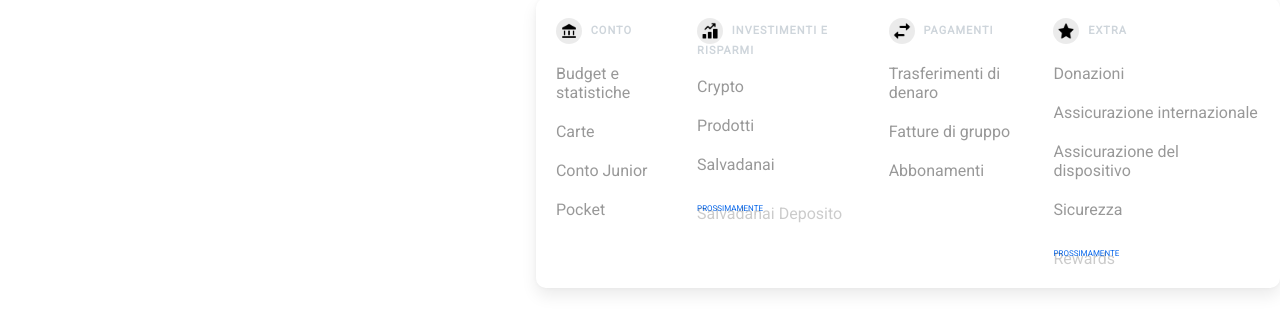
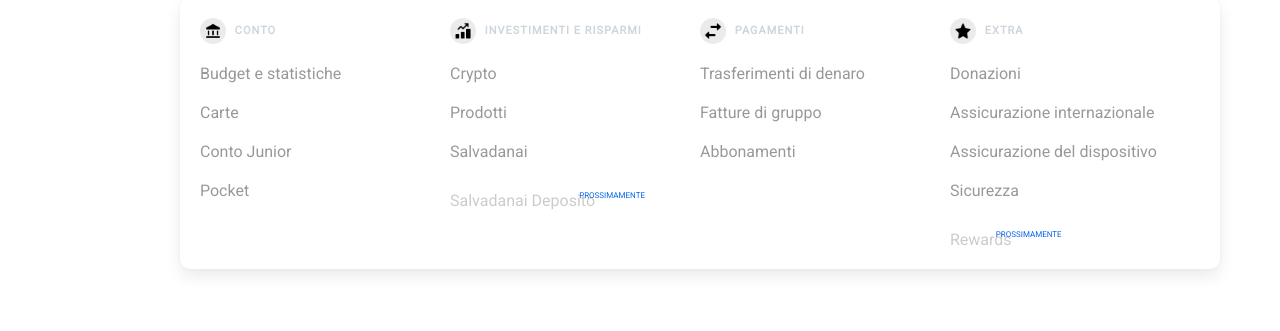
Before and after one commit to salvatore-napoli/js-html-css-revolut, a plain HTML site: page index.html in a window 1280 px wide. Both pictures are taken after a click on the item "Funzionalità". Shown: the part 75-406 px from the top of the page. Drawn offline with nearby package versions, Linux system fonts and the light colour scheme.

Commit message:
Sistemazioni dropdown

```diff
--- a/css/style.css
+++ b/css/style.css
@@ -32,7 +32,6 @@ a {
 
 .special-opaque {
   opacity: .2;
-  position: relative;
 }
 
 .text-bold {
@@ -41,6 +40,10 @@ a {
 
 .text-uppercase {
   text-transform: uppercase;
+}
+
+.pad-rig-50 {
+  padding-right: 50px;
 }
 
 .pad-rig-35 {
@@ -53,12 +56,15 @@ a {
 
 .special-li {
   padding-top: 10px;
+  display: inline-block;
+  position: relative;
 }
 
 .coming-soon {
   color: rgb(6, 102, 235);
   font-size: 8px;
   position: absolute;
+  right: -50px;
 }
 /* end COMMON AND UTILITY CLASSES*/
 
@@ -102,9 +108,6 @@ nav .logo {
   background-color: rgba(25, 28, 31, 0.8);
 }
 
-.has-dropdown {
-}
-
 .dropdown-menu {
   position: absolute;
   transform: translate(0, 14px);
@@ -113,6 +116,14 @@ nav .logo {
   0px 8px 16px 0px rgba(0, 0, 0, 0.08);
   padding: 20px;
   display: none;
+}
+
+.has-dropdown:first-child .dropdown-menu {
+  right: 60px;
+}
+
+.has-dropdown:first-child .dropdown-menu ul {
+  width: 250px;
 }
 
 .active {
--- a/index.html
+++ b/index.html
@@ -24,7 +24,7 @@
         <li class="has-dropdown pad-rig-35">
           <a href="#">Funzionalità</a>
           <div class="dropdown-menu flex">
-            <ul class="no-bullet-list">
+            <ul class="no-bullet-list pad-rig-50">
               <li class="dropdown-title text-bold text-uppercase pad-bot-20">
                 <div class="dropdown-title-img">
                   <img src="img/bank.png" alt="banca" />
@@ -37,7 +37,7 @@
               <li class="opaque"><a href="#">Pocket</a></li>
             </ul>
 
-            <ul class="no-bullet-list">
+            <ul class="no-bullet-list pad-rig-50">
               <li class="dropdown-title text-bold text-uppercase pad-bot-20">
                 <div class="dropdown-title-img">
                   <img src="img/invest.png" alt="investimenti" />
@@ -53,7 +53,7 @@
               </li>
             </ul>
 
-            <ul class="no-bullet-list">
+            <ul class="no-bullet-list pad-rig-50">
               <li class="dropdown-title text-bold text-uppercase pad-bot-20">
                 <div class="dropdown-title-img">
                   <img src="img/payment.png" alt="pagamenti" />
```
